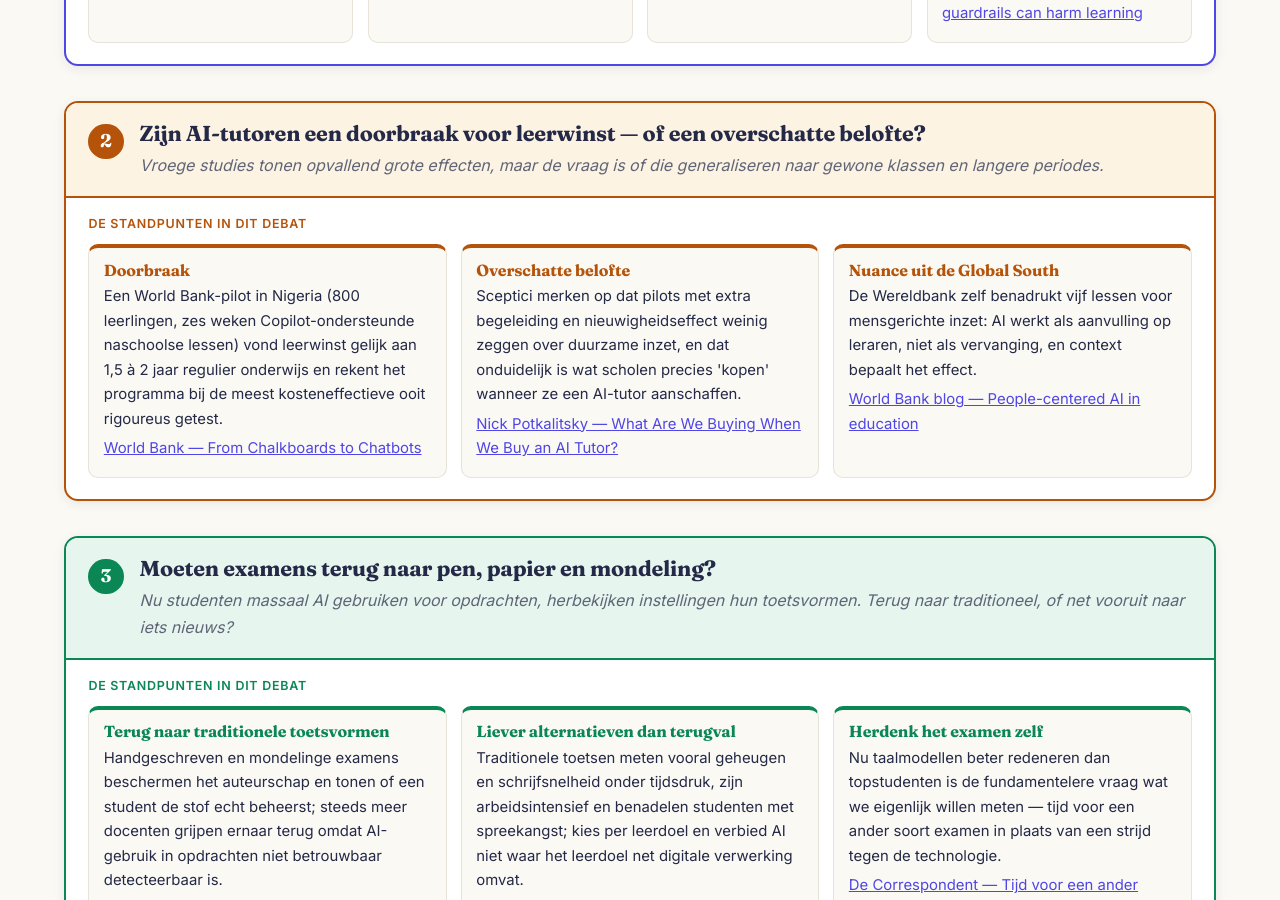
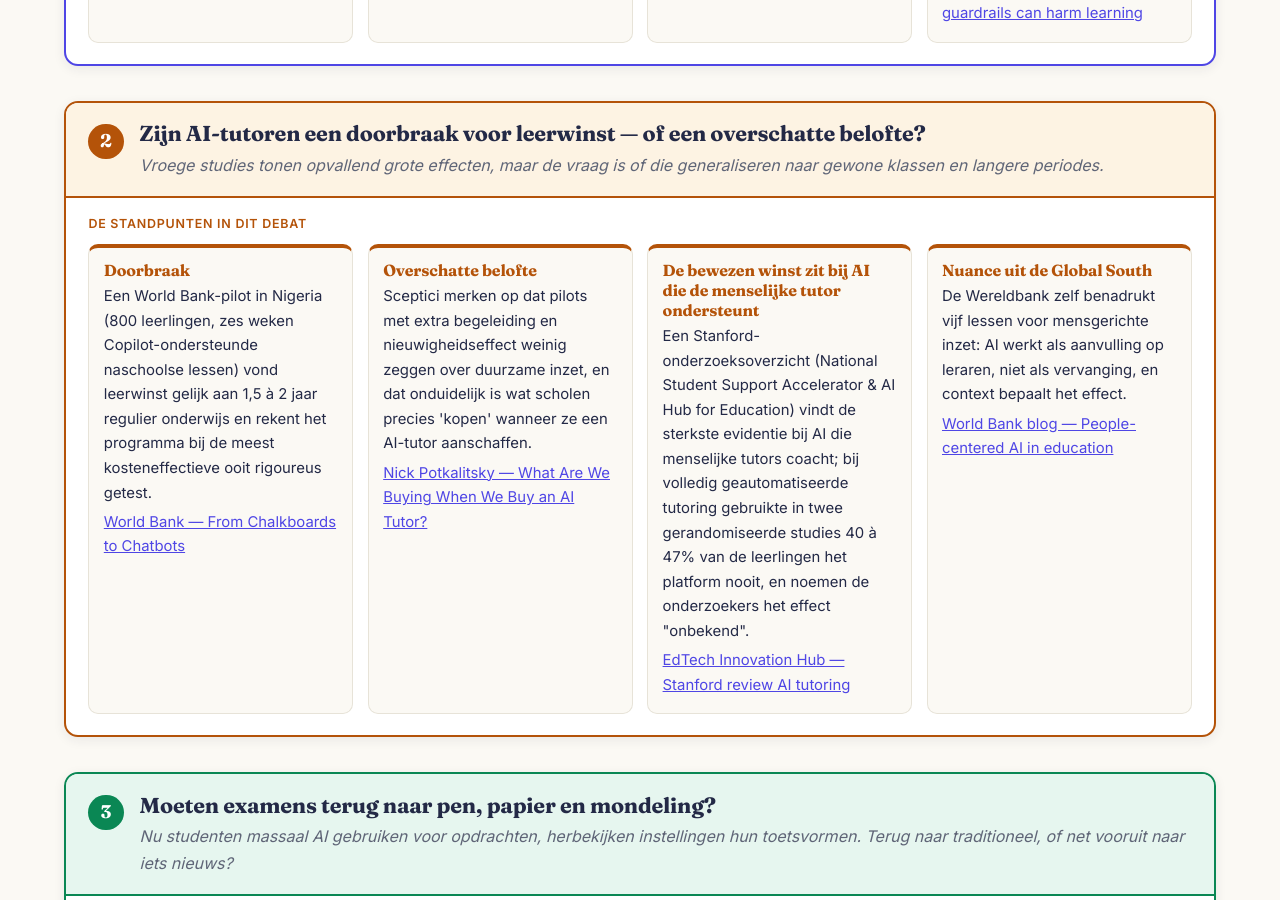
Before and after one commit to rvanbruggen/educaition, a Jekyll site: the page built from discussie.html, in a window 1280 px wide and 900 px high, scrolled down 999 px. Built offline with Jekyll 4.4.1, drawn with Linux system fonts in a browser that asks for light colours.

Commit message:
FAQ/Ter discussie onderhoud

```diff
--- a/_data/discussies.yml
+++ b/_data/discussies.yml
@@ -57,6 +57,15 @@
         'kopen' wanneer ze een AI-tutor aanschaffen.
       bron_naam: "Nick Potkalitsky — What Are We Buying When We Buy an AI Tutor?"
       bron_url: https://nickpotkalitsky.substack.com/p/what-are-we-buying-when-we-buy-an
+    - richting: "De bewezen winst zit bij AI die de menselijke tutor ondersteunt"
+      samenvatting: >-
+        Een Stanford-onderzoeksoverzicht (National Student Support Accelerator & AI Hub
+        for Education) vindt de sterkste evidentie bij AI die menselijke tutors coacht;
+        bij volledig geautomatiseerde tutoring gebruikte in twee gerandomiseerde studies
+        40 à 47% van de leerlingen het platform nooit, en noemen de onderzoekers het
+        effect "onbekend".
+      bron_naam: "EdTech Innovation Hub — Stanford review AI tutoring"
+      bron_url: https://www.edtechinnovationhub.com/news/stanford-ai-tutoring-human-tutors
     - richting: "Nuance uit de Global South"
       samenvatting: >-
         De Wereldbank zelf benadrukt vijf lessen voor mensgerichte inzet: AI werkt als
```
Also changed, not shown: faq.html (+8 -2 lines).
